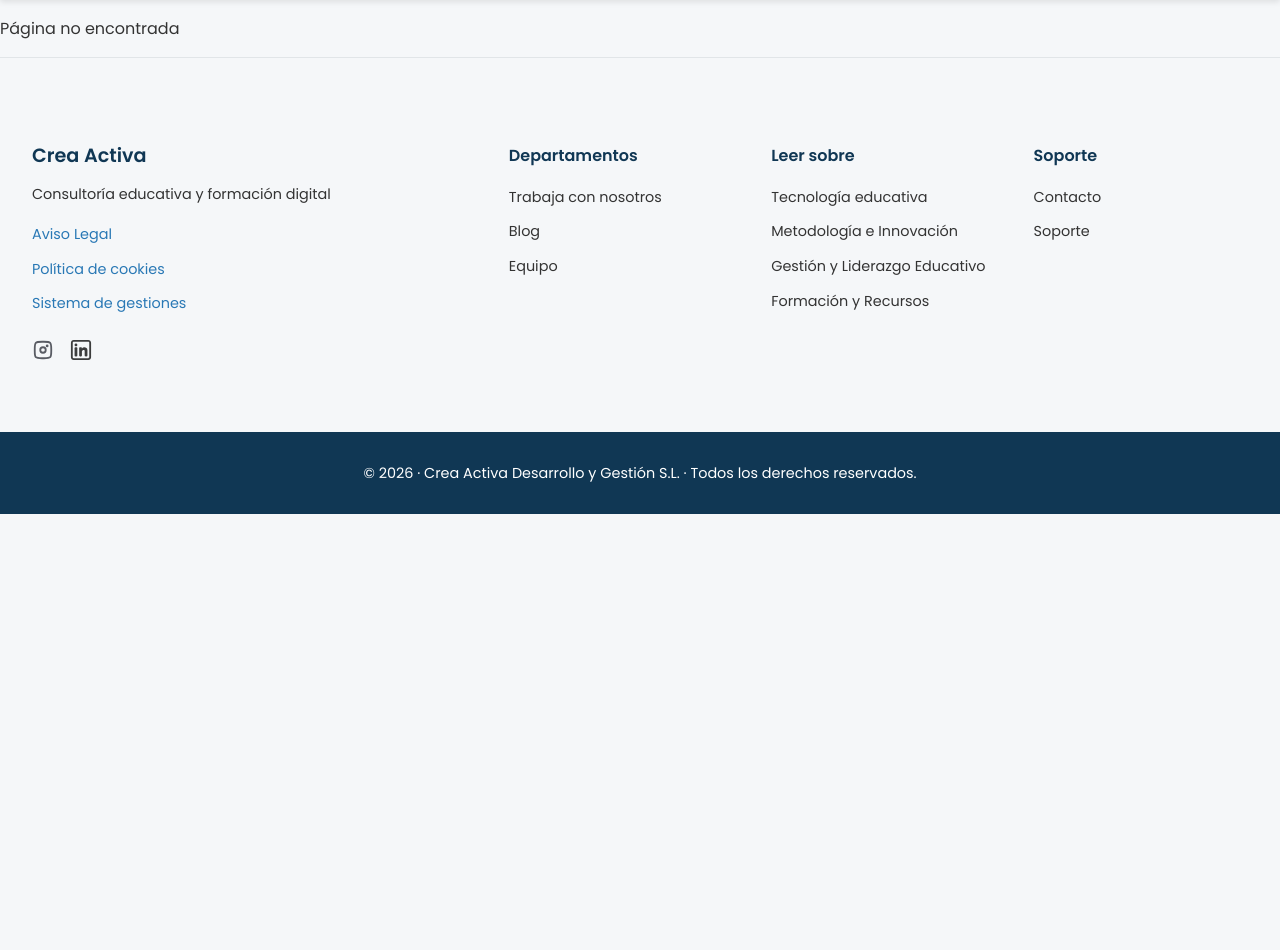
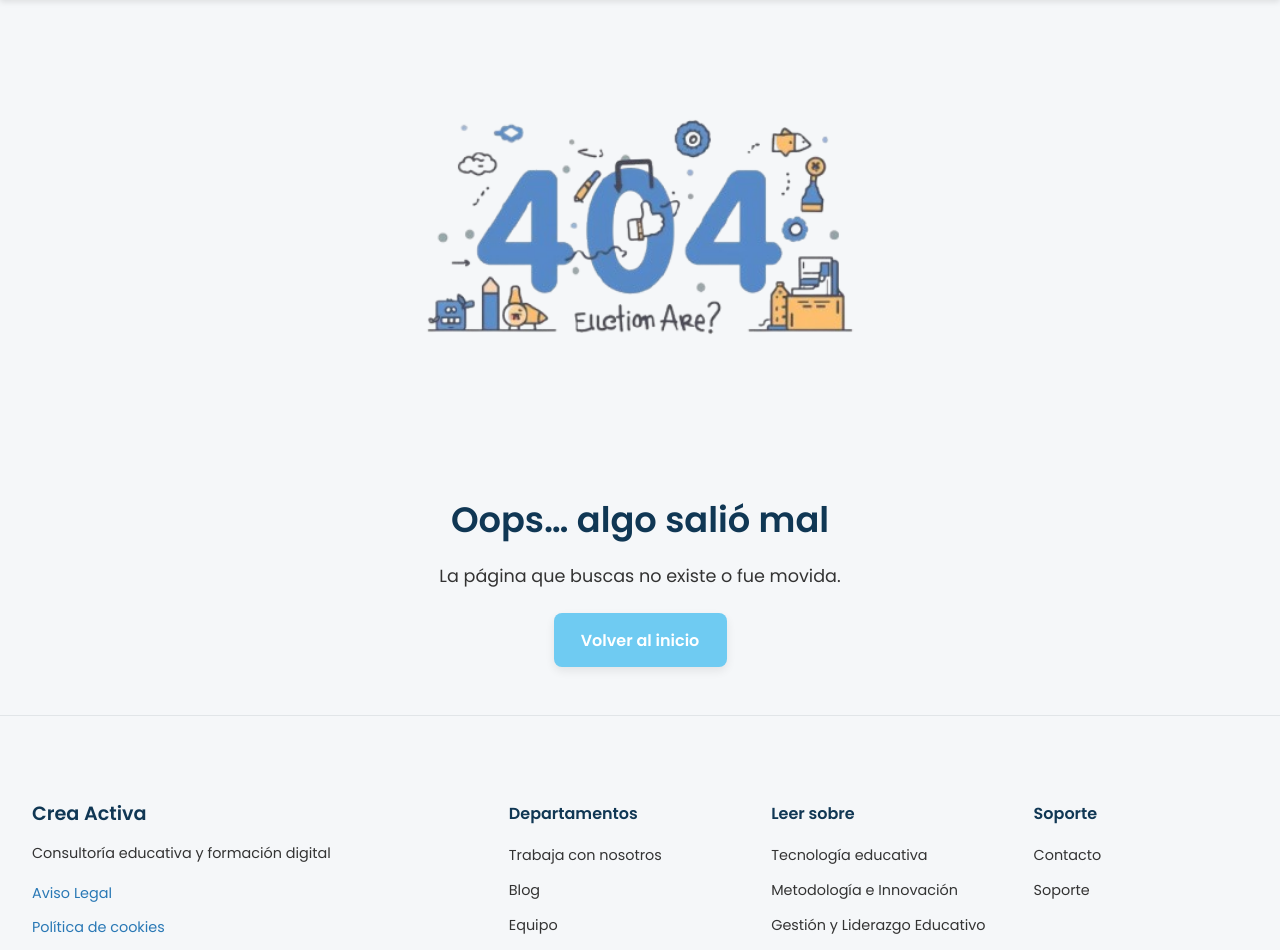
Before and after one commit to CarolinaPavani-creaactiva/creaactiva-web, a PHP site: page /index.php?page=404 in a window 1280 px wide. Shown: the part 83-1033 px from the top of the page. Before the commit the page ends 597 px from the top, so only its background shows below. Run offline with PHP 8.4, Linux system fonts and the light colour scheme.

Commit message:
Creacion de htaccess y 404
gestion y creacion de errores

```diff
--- /dev/null
+++ b/desarrollo/404.php
@@ -0,0 +1,15 @@
+<link rel="stylesheet" href="/publico/recursos/css/404.css">
+
+<section class="error404">
+
+    <img class="error404-imagen"
+         src="/publico/recursos/imagenes/error404.png"
+         alt="Error 404">
+
+    <div class="error404-contenido">
+        <h1>Oops… algo salió mal</h1>
+        <p>La página que buscas no existe o fue movida.</p>
+        <a href="/">Volver al inicio</a>
+    </div>
+
+</section>
--- a/desarrollo/aplicacion/vistas/header.php
+++ b/desarrollo/aplicacion/vistas/header.php
@@ -7,8 +7,9 @@
     <meta name="viewport" content="width=device-width, initial-scale=1.0">
     <title>Crea Activa</title>
 
-    <!-- Favicon -->
-    <link rel="icon" type="image/png" href="publico/recursos/imgagenes/favicon.png">
+     <!-- Favicon -->
+    <link rel="icon" type="image/x-icon" href="../../favicon.ico">
+    <link rel="shortcut icon" type="image/x-icon" href="../../favicon.ico">
 
     <link rel="stylesheet" href="publico/recursos/css/headerStyles.css">
     <link href="https://fonts.googleapis.com/css2?family=Poppins:wght@300;400;600&display=swap" rel="stylesheet">
--- a/desarrollo/index.php
+++ b/desarrollo/index.php
@@ -1,17 +1,18 @@
 <?php
-//La idea es que este index.php cargue el header, el contenido principal y el footer
-// Asi podremos modificar el body sin necesidad de tocar esto cada vez
-
 include 'aplicacion/vistas/header.php';
 
 // Determinar qué vista cargar
-$page = $_GET['page'] ?? 'home'; // si no hay parámetro, carga home
+$page = $_GET['page'] ?? 'home';
+
+// ⬇️ Añadir esta línea aquí
+if ($page === '') $page = 'home';
+
 $allowed_pages = ['home', 'equipo', 'servicios', 'blog', 'contacto'];
 
 if (in_array($page, $allowed_pages)) {
     include "aplicacion/vistas/{$page}.php";
 } else {
-    echo "<p>Página no encontrada</p>";
+     include "404.php";
 }
 
 include 'aplicacion/vistas/footer.php';
--- /dev/null
+++ b/desarrollo/publico/recursos/css/404.css
@@ -0,0 +1,93 @@
+/* ======== CONTENEDOR GENERAL ======== */
+.error404 {
+    width: 100%;
+    min-height: calc(100vh - 180px); /* Alto total menos header y footer */
+    display: flex;
+    flex-direction: column;
+    justify-content: flex-start;
+    align-items: center;
+    padding: var(--espaciado-base);
+    background-color: var(--color-gris-claro);
+    box-sizing: border-box;
+    font-family: var(--fuente-principal);
+}
+
+/* ======== IMAGEN PRINCIPAL ======== */
+.error404-imagen {
+    width: 100%;
+    max-width: 800px;
+    height: auto;
+    display: block;
+    margin: 0 auto;
+}
+
+/* ======== CONTENIDO DEL MENSAJE ======== */
+.error404-contenido {
+    width: 100%;
+    max-width: 700px;
+    margin-top: -2rem; /* sube un poco el contenido para integrarlo con la imagen */
+    text-align: center;
+    padding: calc(var(--espaciado-base) * 2) var(--espaciado-base);
+    color: var(--color-azul-oscuro);
+}
+
+/* Titular */
+.error404-contenido h1 {
+    font-size: 2.2rem;
+    margin-bottom: 0.5rem;
+    font-weight: 600;
+    color: var(--color-azul-oscuro);
+}
+
+/* Subtexto */
+.error404-contenido p {
+    font-size: 1.1rem;
+    margin-bottom: 1.5rem;
+    color: var(--color-texto);
+}
+
+/* Botón */
+.error404-contenido a {
+    display: inline-block;
+    background-color: var(--color-azul-empresa);
+    padding: 0.9rem 1.7rem;
+    border-radius: 8px;
+    color: white;
+    text-decoration: none;
+    font-weight: 600;
+    font-size: 1rem;
+    transition: 0.3s ease;
+    box-shadow: 0px 4px 10px rgba(0,0,0,0.08);
+}
+
+.error404-contenido a:hover {
+    background-color: var(--color-azul-medio);
+    transform: translateY(-2px);
+}
+
+/* ======== RESPONSIVE ======== */
+@media (max-width: 768px) {
+
+    .error404-imagen {
+        max-width: 600px;
+    }
+
+    .error404-contenido h1 {
+        font-size: 1.9rem;
+    }
+}
+
+@media (max-width: 500px) {
+
+    .error404-imagen {
+        max-width: 90%;
+    }
+
+    .error404-contenido {
+        margin-top: -1rem;
+    }
+
+    .error404-contenido h1 {
+        font-size: 1.6rem;
+    }
+}
```
Also changed, not shown: desarrollo/.htaccess (added), desarrollo/favicon.ico (renamed from desarrollo/publico/recursos/imagenes/favicon.ico), desarrollo/publico/recursos/imagenes/error404.png (added).
